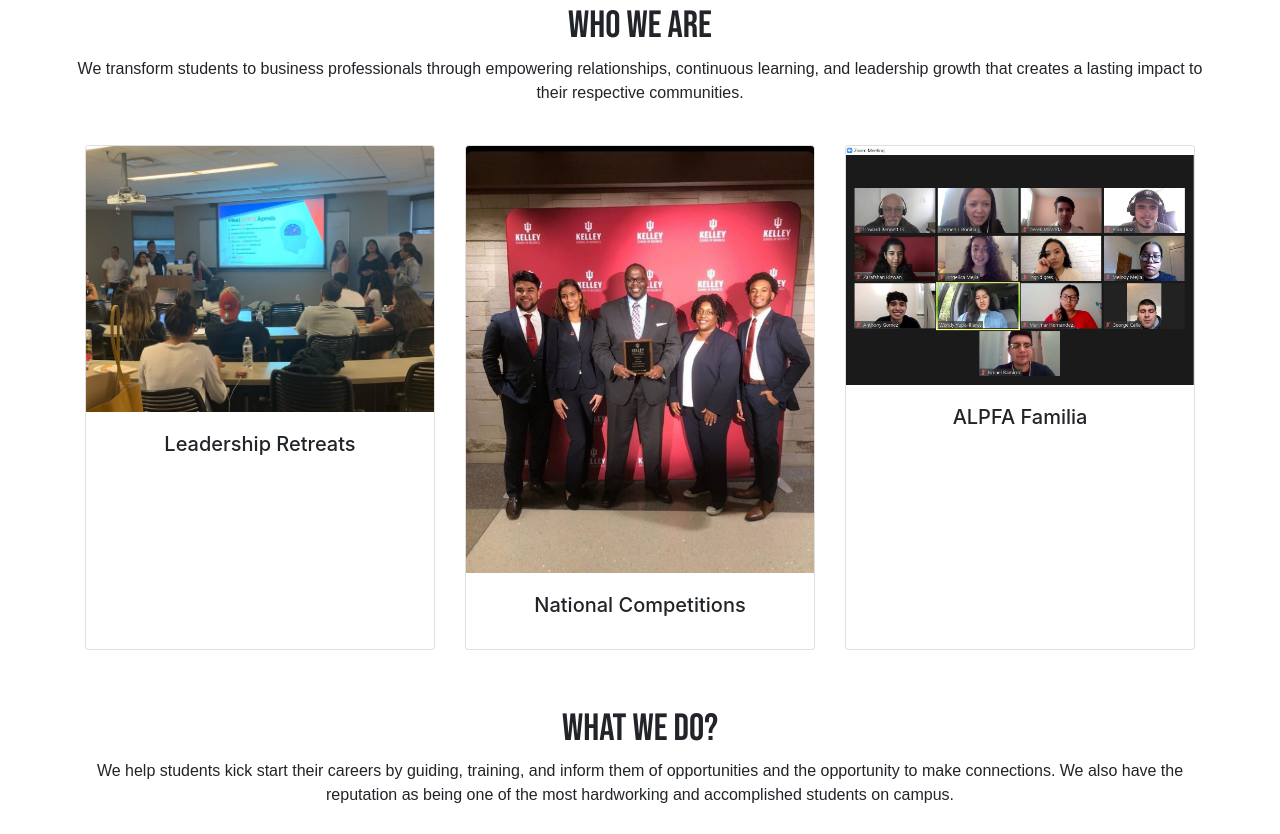
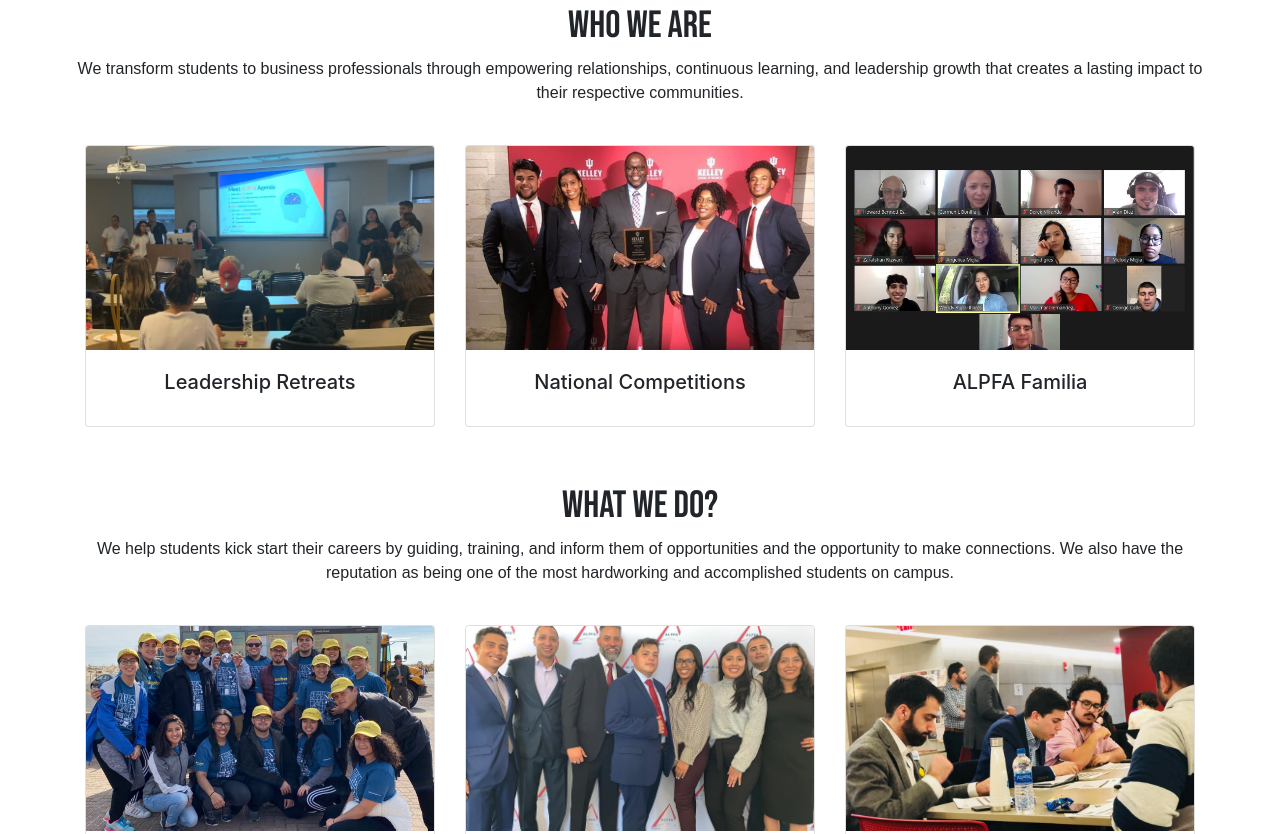
Before and after one commit to adiaz1998/adiaz1998.github.io, a plain HTML site: page aboutus.html in a window 1280 px wide. Shown: the part 744-1578 px from the top of the page. Drawn offline with nearby package versions, Linux system fonts and the light colour scheme; files whose address does not match are found by name; a web font is replaced by a local one.

Commit message:
Update styles.css
Added a fix to the annoying card image adjustment problem

```diff
--- a/css/style.css
+++ b/css/style.css
@@ -177,3 +177,32 @@ anchors are inline so you need ot make them block to go full width
   font-family: Playlist-Caps;
   src: url('/font/Playlist\ Caps.otf') format("opentype");
 }
+
+/* A fix to adjust the card's width */
+.card-img-top {
+  object-fit: cover;
+}
+  /* Small devices (landscape phones, 576px and up) */
+  @media (min-width: 576px) {
+    .card-img-top {
+        height: 19vw;
+    }
+  }
+  /* Medium devices (tablets, 768px and up) */
+  @media (min-width: 768px) {
+    .card-img-top {
+        height: 16vw;
+    }
+  }
+  /* Large devices (desktops, 992px and up) */
+  @media (min-width: 992px) {
+    .card-img-top {
+        height: 16vw;
+    }
+  }
+  /* Extra large devices (large desktops, 1200px and up) */
+  @media (min-width: 992px) {
+    .card-img-top {
+        height: vw;
+    }
+  }
```
